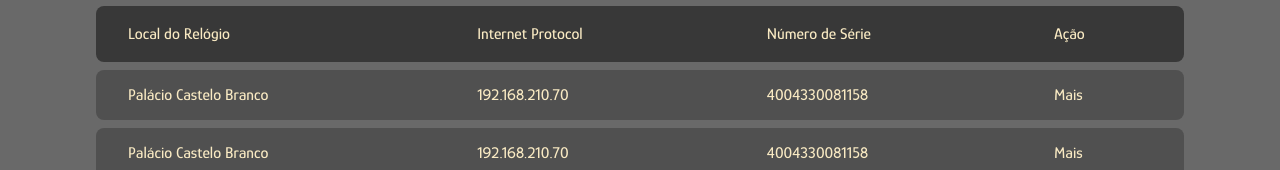
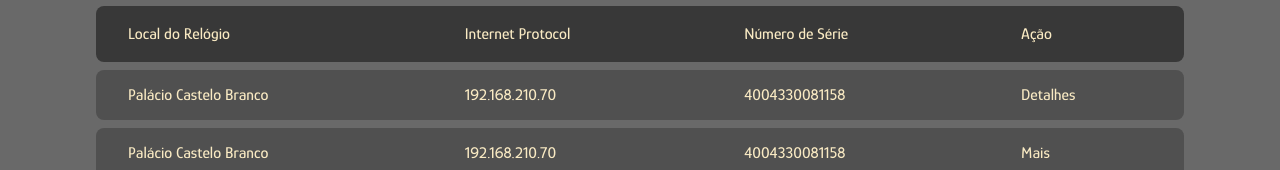
Before and after one commit to jp-freitas/rep-control, a React (Create React App) app: page /dashboard in a window 1280 px wide. Shown: the part 146-316 px from the top of the page. Built offline with nearby package versions, Linux system fonts and the light colour scheme; no server answers.

Commit message:
Initializing the importing data from database

```diff
--- a/src/components/TableContent/index.tsx
+++ b/src/components/TableContent/index.tsx
@@ -1,6 +1,12 @@
+import { Link } from 'react-router-dom';
+import { database } from '../../services/firebase';
 import { Container } from './styles';
 
 export function TableContent() {
+  const repRef = database.ref(`reps`);
+
+  console.log(repRef.child);
+
   return (
     <Container>
       <table>
@@ -17,7 +23,7 @@ export function TableContent() {
             <td>Palácio Castelo Branco</td>
             <td>192.168.210.70</td>
             <td>4004330081158</td>
-            <td>Mais</td>
+            <td><Link to={`/rep/:id`}>Detalhes</Link></td>
           </tr>
           <tr>
             <td>Palácio Castelo Branco</td>
```
